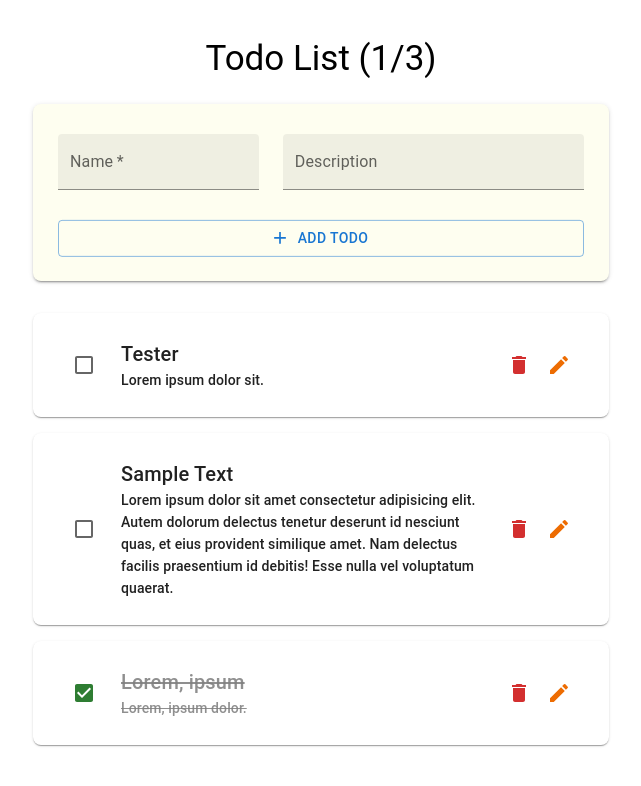
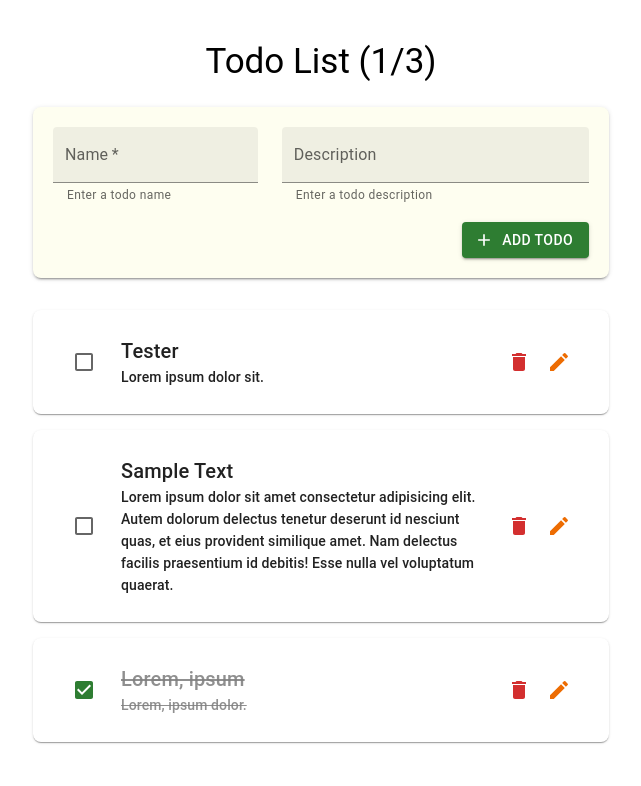
Before and after one commit to j-0-n-e-z/todo-list-material, a React (Vite) app: page / in a window 1280 px wide. Shown: the top 786 px of the page, without its empty margins (319-960 px from the left). Built offline with nearby package versions, Linux system fonts and the light colour scheme.

Commit message:
fix: fix panel layout

```diff
--- a/src/components/Panel/Panel.tsx
+++ b/src/components/Panel/Panel.tsx
@@ -40,7 +40,7 @@ export const Panel = () => {
 				flexDirection: 'column',
 				gap: 2,
 				mb: 4,
-				padding: '30px 25px 15px',
+				padding: '20px',
 				width: '100%'
 			}}
 		>
@@ -48,7 +48,7 @@ export const Panel = () => {
 				<TextField
 					required
 					error={!!error}
-					helperText={error || ' '}
+					helperText={error || 'Enter a todo name'}
 					label='Name'
 					name='name'
 					sx={{ flex: 2 }}
@@ -57,7 +57,7 @@ export const Panel = () => {
 					onChange={onChange}
 				/>
 				<TextField
-					helperText=' '
+					helperText='Enter a todo description'
 					label='Description'
 					name='description'
 					sx={{ flex: 3 }}
@@ -67,9 +67,10 @@ export const Panel = () => {
 				/>
 			</Box>
 			<Button
+				color='success'
 				startIcon={<Add />}
-				sx={{ transform: 'translateY(-25%)' }}
-				variant='outlined'
+				sx={{ alignSelf: 'end', width: 'fit-content' }}
+				variant='contained'
 				onClick={onClick}
 			>
 				add todo
```
